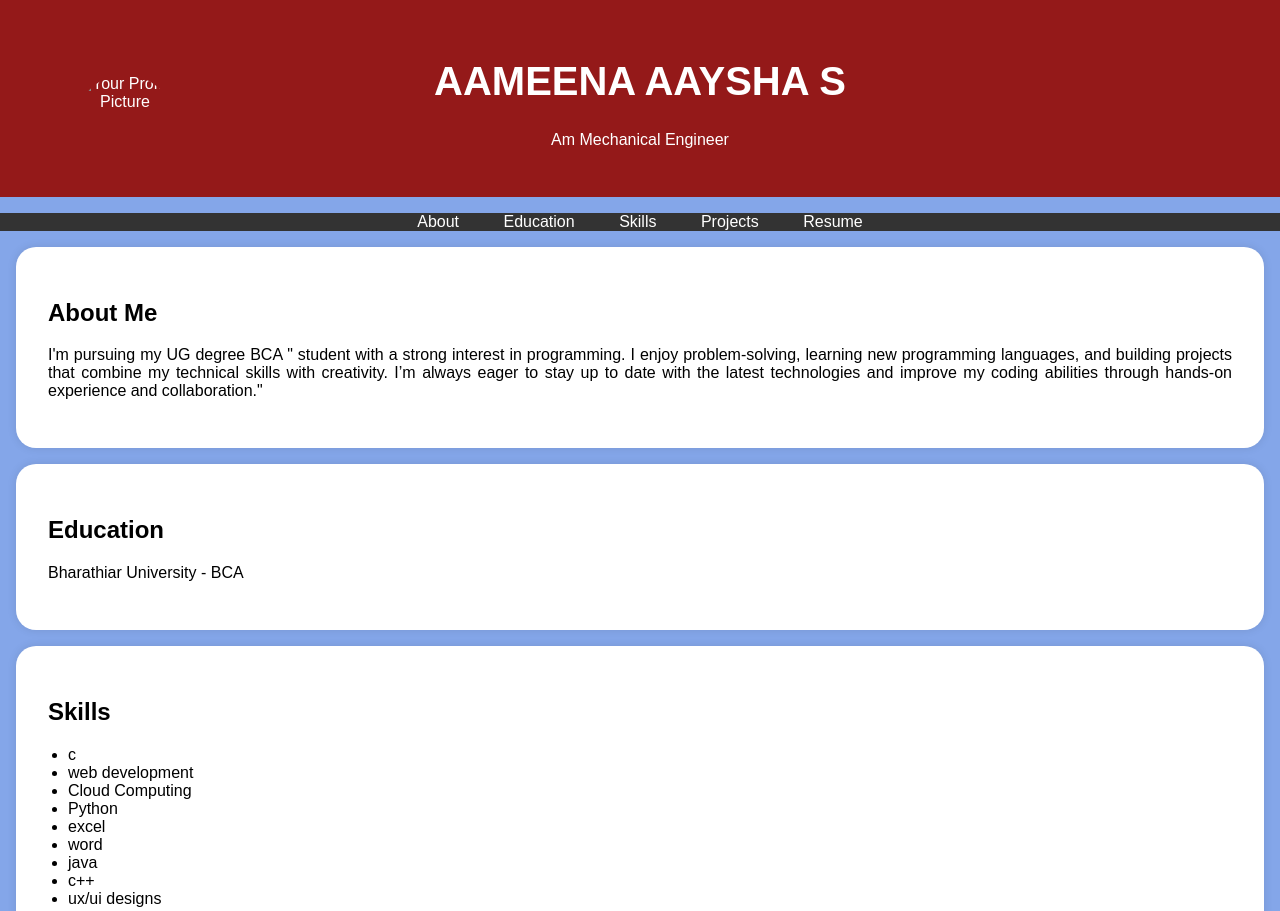
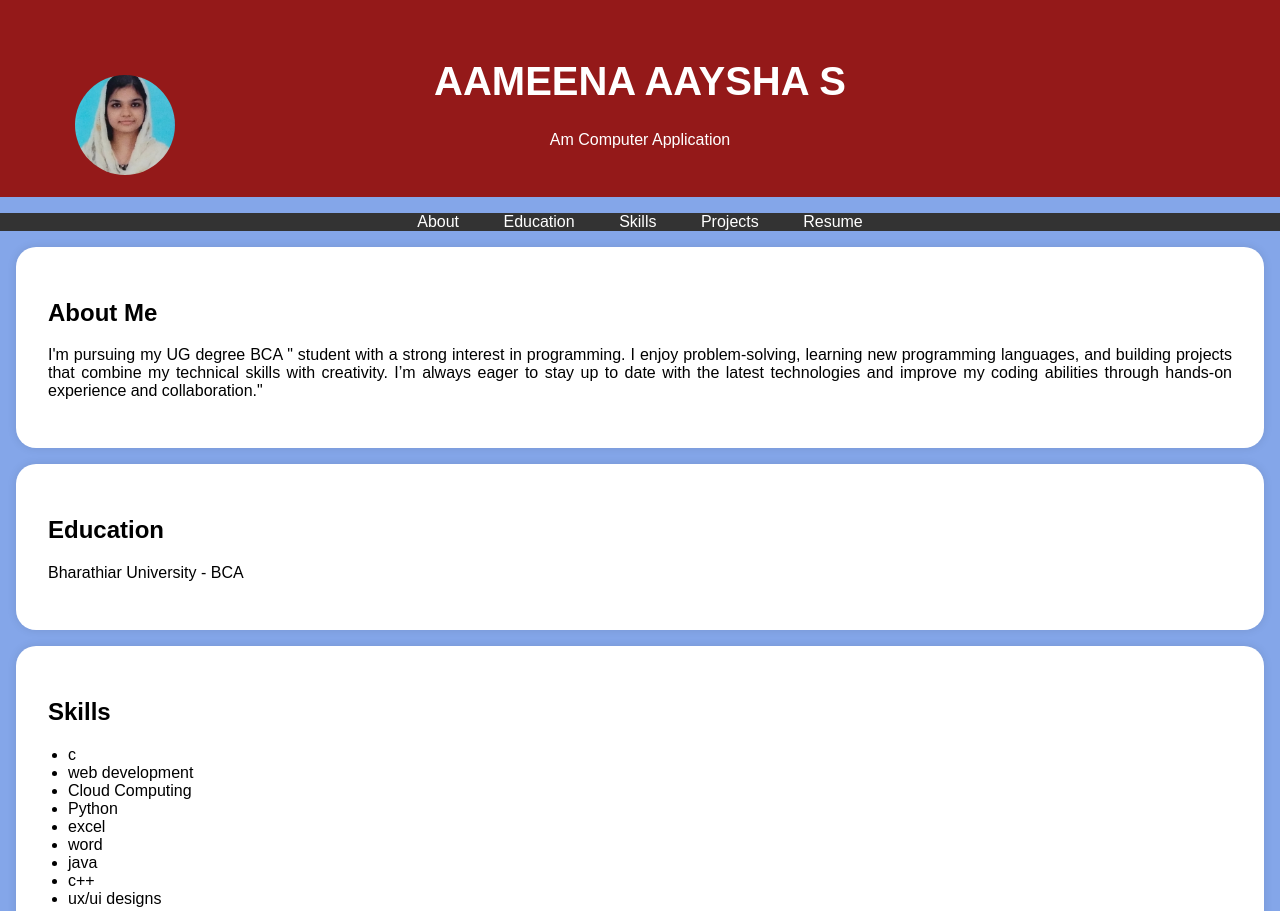
Before and after one commit to ayisha050/digital-portfolio, a plain HTML site: page index.html in a window 1280 px wide. Shown: the top 911 px of the page. Drawn offline with Linux system fonts and the light colour scheme.

Commit message:
index.html

```diff
--- a/index.html
+++ b/index.html
@@ -95,9 +95,9 @@
     <header>
         <div class="header-content">
             <!-- Add your profile picture here -->
-            <img src="passport photo.jpg" alt="Your Profile Picture" class="profile-picture">
+            <img src="passport photo.jpg.png" alt="Your Profile Picture" class="profile-picture">
             <h1>AAMEENA AAYSHA S</h1>
-            <p>Am Mechanical Engineer</p>
+            <p>Am Computer Application</p>
         </div>
     </header>
 
@@ -172,7 +172,7 @@
     </section>
 
     <footer>
-        <p>&copy; 2025 Pranesh S</p>
+        <p>&copy; 2025 AAMEENA AAYSHA S</p>
     </footer>
 
     <script>
```
